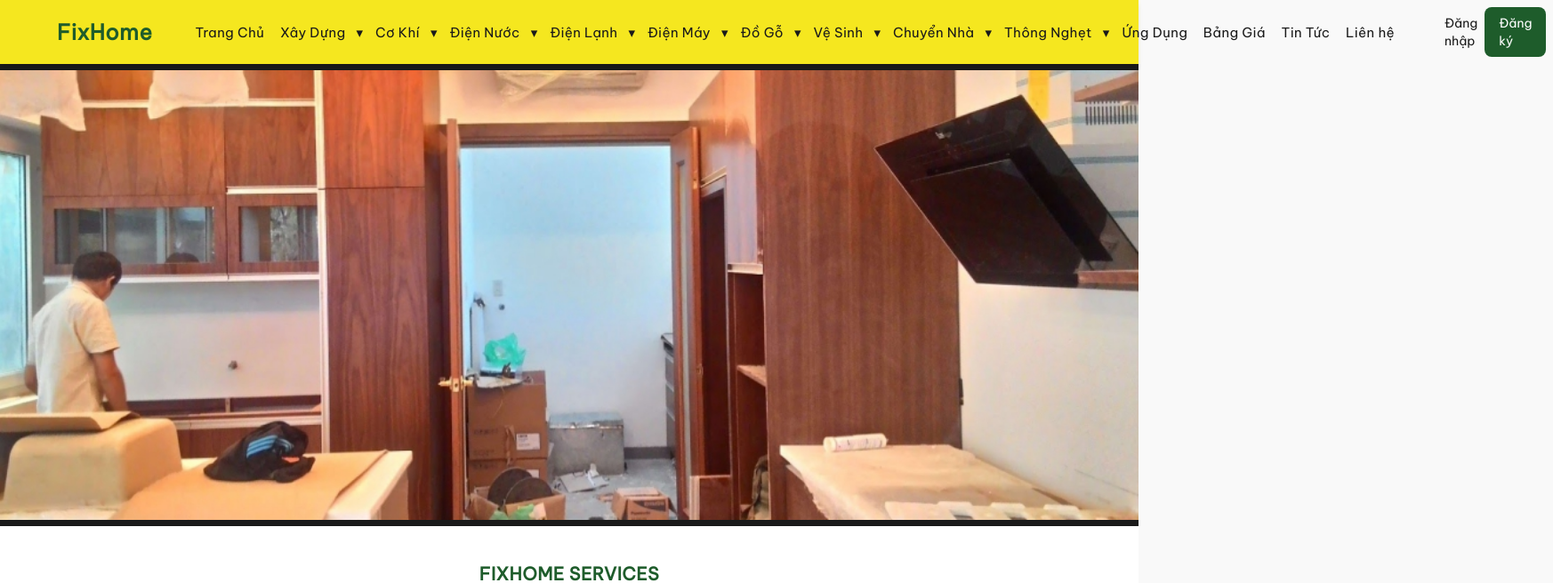
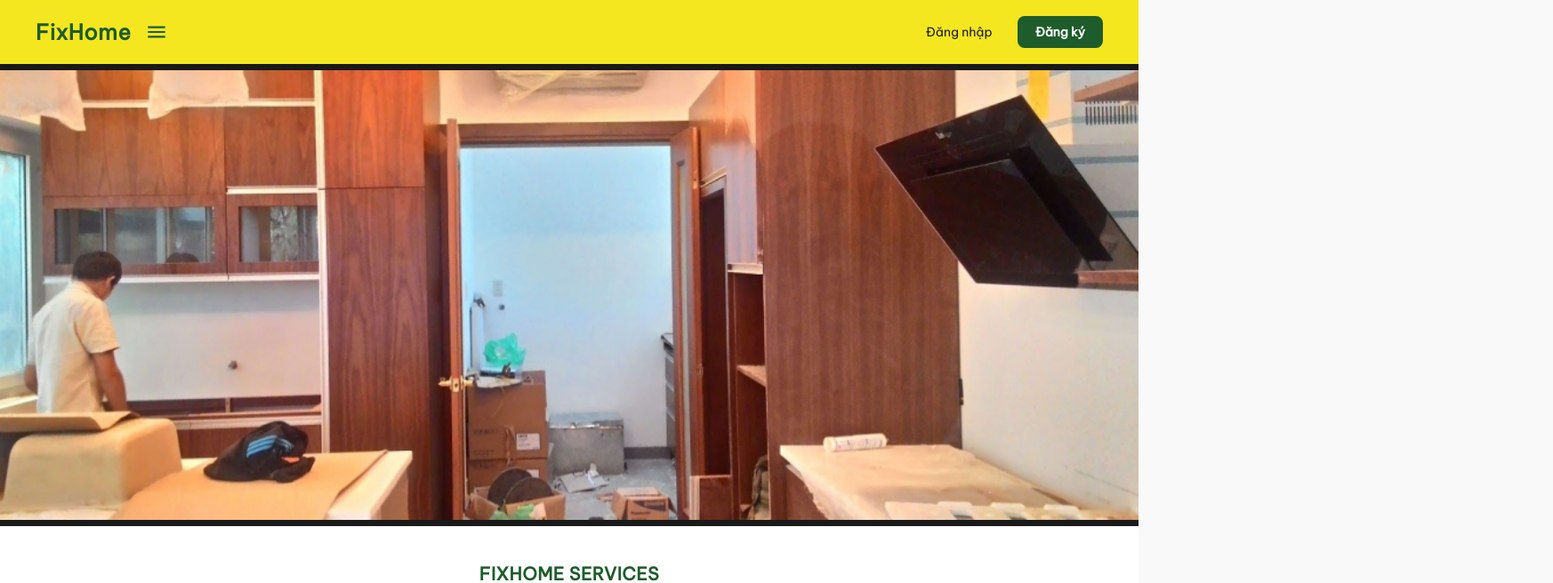
Before and after one commit to tuanpham2xx3/fix4home_fe, a React (Create React App) app: page /dogo in a window 1280 px wide. Shown: the top 656 px of the page at 89% size, 1746 px wide, since content can reach past the window. Built offline with nearby package versions, Linux system fonts and the light colour scheme.

Commit message:
fix reponsive header

```diff
--- a/src/components/Footer.tsx
+++ b/src/components/Footer.tsx
@@ -2,8 +2,9 @@
 
 const Footer = () => {
   return (
-    <footer className="bg-primary text-dark py-10 px-6">
-      <div className="max-w-7xl mx-auto grid grid-cols-1 md:grid-cols-2 lg:grid-cols-3 gap-8">
+   <footer className="bg-primary text-dark py-10 px-6">
+  <div className="grid grid-cols-1 md:grid-cols-2 lg:grid-cols-3 gap-8">
+
 
         {/* === CỘT 1: Thông tin công ty === */}
         <div>
--- a/src/components/Header.tsx
+++ b/src/components/Header.tsx
@@ -3,6 +3,7 @@ import { Link } from "react-router-dom";
 import { menuItems, MenuItem } from "../utils/menuData";
 import { IoMdMenu, IoMdClose } from "react-icons/io";
 import { IoNotificationsOutline, IoCalendarOutline } from "react-icons/io5";
+import { useNavigate } from "react-router-dom";
 import { useAuth } from "@/contexts/AuthContext";
 
 const Header = () => {
@@ -16,29 +17,34 @@ const Header = () => {
   const [activeMenu, setActiveMenu] = useState<string | null>(null);
   const [isMobileMenuOpen, setIsMobileMenuOpen] = useState(false);
   const { user, isAuthenticated, logout } = useAuth();
+  const navigate = useNavigate();
   const [isUserMenuOpen, setIsUserMenuOpen] = useState(false);
 
   const toggleMenu = (menuName: string) => {
     setActiveMenu(activeMenu === menuName ? null : menuName);
   };
 
- const displayName = user?.name || "Khách hàng";
+  const displayName = user?.name || "Khách hàng";
   const avatarChar = displayName.charAt(0).toUpperCase();
+  const handleLogout = () => {
+    logout();
+    navigate("/dang-nhap", { replace: true });
+  };
 
   return (
     <header className="sticky top-0 bg-primary text-dark shadow-md z-50 h-[72px] flex items-center">
-      <div className="mx-10 flex justify-between items-center w-full h-full px-6">
+      <div className="flex justify-between items-center w-full h-full px-4 md:px-8 lg:px-10">
         {/* LOGO */}
         <Link
           to="/"
-          className="text-2xl font-extrabold tracking-wide text-secondary font-heading flex items-center"
+          className="text-2xl font-extrabold tracking-wide text-secondary font-heading"
         >
           FixHome
         </Link>
 
         {/* MOBILE MENU BUTTON */}
         <button
-          className="text-secondary text-3xl md:hidden focus:outline-none flex items-center"
+          className="ml-4 text-secondary text-3xl 3xl:hidden focus:outline-none"
           onClick={() => setIsMobileMenuOpen(!isMobileMenuOpen)}
         >
           {isMobileMenuOpen ? (
@@ -49,7 +55,7 @@ const Header = () => {
         </button>
 
         {/* DESKTOP MENU */}
-        <nav className="hidden md:flex items-center gap-[0.1rem] text-[15px] leading-none tracking-wide relative px-10 flex-nowrap whitespace-nowrap flex-1 h-full">
+        <nav className="hidden 3xl:flex items-center gap-[0.1rem] flex-1 justify-center">
           {menuItems.map((item: MenuItem) => (
             <div
               key={item.name}
@@ -105,19 +111,19 @@ const Header = () => {
           ))}
         </nav>
         {/* AUTH ACTIONS – DESKTOP */}
-        <div className="hidden md:flex items-center gap-2 px-2 ml-auto h-full">
+        <div className="flex items-center ml-auto gap-4">
           {!isAuthenticated ? (
             <>
               <Link
                 to="/dang-nhap"
-                className="text-sm font-medium hover:text-secondary"
+                className="px-3 py-2 text-sm font-medium rounded-md hover:bg-black/5 transition"
               >
                 Đăng nhập
               </Link>
 
               <Link
                 to="/dang-ky"
-                className="px-4 py-2 rounded-lg bg-secondary text-white text-sm font-medium hover:opacity-90"
+                className="px-5 py-2 rounded-lg bg-secondary text-white text-sm font-semibold hover:opacity-90 transition"
               >
                 Đăng ký
               </Link>
@@ -175,7 +181,9 @@ const Header = () => {
                   </div>
 
                   {/* NAME */}
-                  <span className="text-sm font-medium">{displayName}</span>
+                  <span className="text-xs md:text-sm font-medium">
+                    {displayName}
+                  </span>
                 </button>
 
                 {/* DROPDOWN */}
@@ -190,10 +198,7 @@ const Header = () => {
                     </Link>
 
                     <button
-                      onClick={() => {
-                        logout();
-                        setIsUserMenuOpen(false);
-                      }}
+                      onClick={handleLogout}
                       className="w-full text-left px-4 py-2 hover:bg-light text-red-500"
                     >
                       Đăng xuất
@@ -208,7 +213,7 @@ const Header = () => {
 
       {/* MOBILE MENU */}
       {isMobileMenuOpen && (
-        <div className="md:hidden bg-white text-dark shadow-lg absolute top-full left-0 w-full border-t border-secondary animate-slide-down">
+        <div className="3xl:hidden bg-white text-dark shadow-lg absolute top-full left-0 w-full border-t border-secondary animate-slide-down">
           <nav className="flex flex-col p-4 space-y-2">
             {menuItems.map((item: MenuItem) => (
               <div key={item.name} className="relative">
--- a/src/index.css
+++ b/src/index.css
@@ -3,6 +3,7 @@
 @tailwind base;
 @tailwind components;
 @tailwind utilities;
+
 
 
 @layer base {
--- a/src/layouts/MainLayout/MainLayout.tsx
+++ b/src/layouts/MainLayout/MainLayout.tsx
@@ -9,7 +9,8 @@ interface MainLayoutProps {
 
 const MainLayout: React.FC<MainLayoutProps> = ({ children }) => {
   return (
-    <div className="flex flex-col min-h-screen">
+<div className="flex flex-col min-h-screen overflow-x-hidden">
+
       <Header />
       <main className="flex-grow">{children}</main>
       <Footer />
--- a/src/pages/User/Home.tsx
+++ b/src/pages/User/Home.tsx
@@ -70,7 +70,7 @@ const Home = () => {
           </div>
 
           {/* RIGHT IMAGE */}
-          <div className="md:w-1/2 relative flex justify-center">
+          <div className="md:w-1/2 relative flex justify-center overflow-hidden">
       <img
         src="https://thoviet.com.vn/wp-content/uploads/2025/09/tho-viet-new.png"
         alt="FixHome Hero"
@@ -80,13 +80,15 @@ const Home = () => {
       <img
         src="https://thoviet.com.vn/wp-content/uploads/2025/09/Co-mat-dung.png"
         alt="Có mặt nhanh chóng"
-              className="absolute z-10 w-[25%] left-[-40px] top-[15%] animate-float"
+        className="absolute z-10 w-[25%] left-0 top-[15%] -translate-x-1/2 animate-float"
       />
+
       <img
         src="https://thoviet.com.vn/wp-content/uploads/2025/09/14.png"
         alt="Biểu đồ dịch vụ"
-              className="absolute z-10 w-[20%] right-[-10px] top-[-10px] animate-float delay-100"
+        className="absolute z-10 w-[20%] right-0 top-0 translate-x-1/3 animate-float delay-100"
       />
+
       <img
         src="https://thoviet.com.vn/wp-content/uploads/2025/09/20.png"
         alt="200+ thợ sửa chữa"
--- a/tailwind.config.js
+++ b/tailwind.config.js
@@ -1,8 +1,11 @@
 /** @type {import('tailwindcss').Config} */
 module.exports = {
   content: ["./src/**/*.{js,jsx,ts,tsx}"],
- theme: {
+  theme: {
     extend: {
+      screens: {
+        "3xl": "1800px",
+      },
       colors: {
         primary: "#F5E71F",
         secondary: "#1e5c2b",
@@ -11,10 +14,10 @@ module.exports = {
         muted: "#666666",
       },
       fontFamily: {
-     sans: ["BeVietnamPro", "sans-serif"],
-      heading: ["BeVietnamPro", "sans-serif"],
+        sans: ["BeVietnamPro", "sans-serif"],
+        heading: ["BeVietnamPro", "sans-serif"],
       },
-        },
+    },
   },
   plugins: [],
 };
```
Lines whose indentation alone changed are shown as unchanged.
